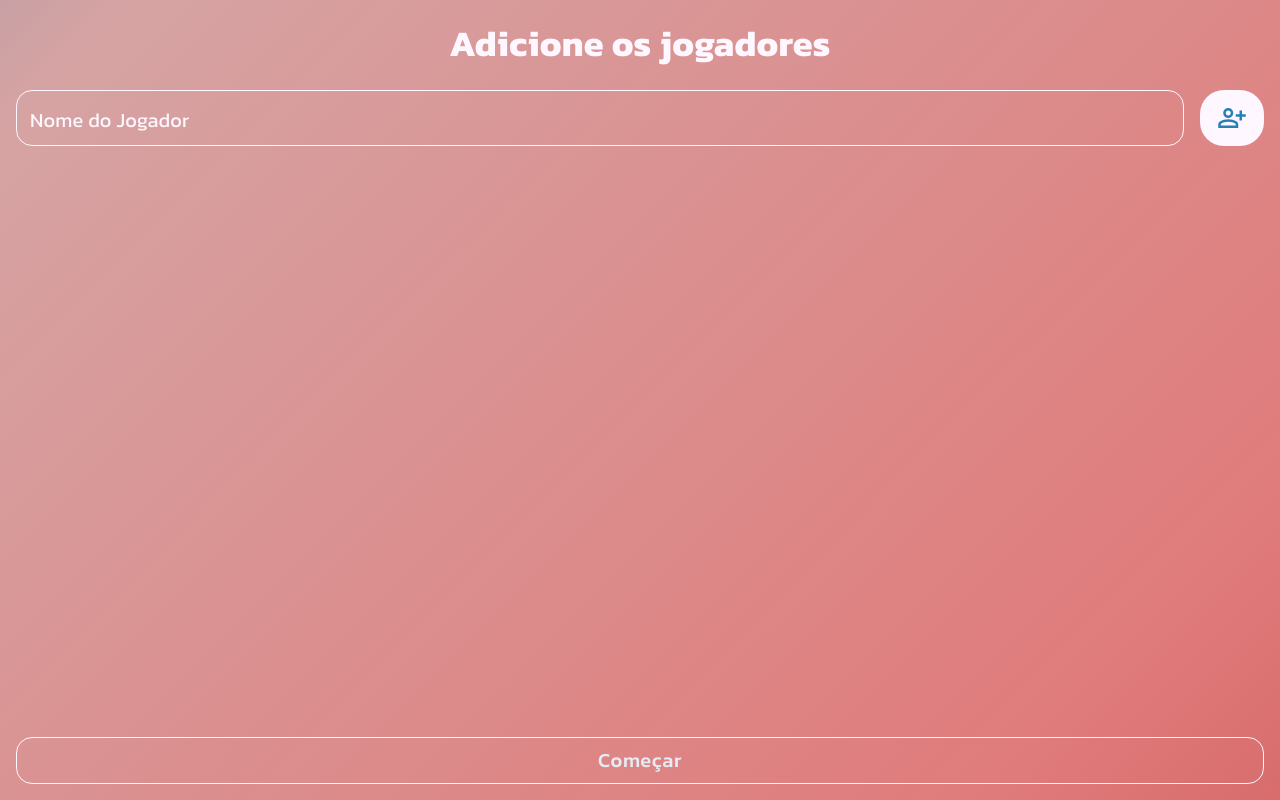
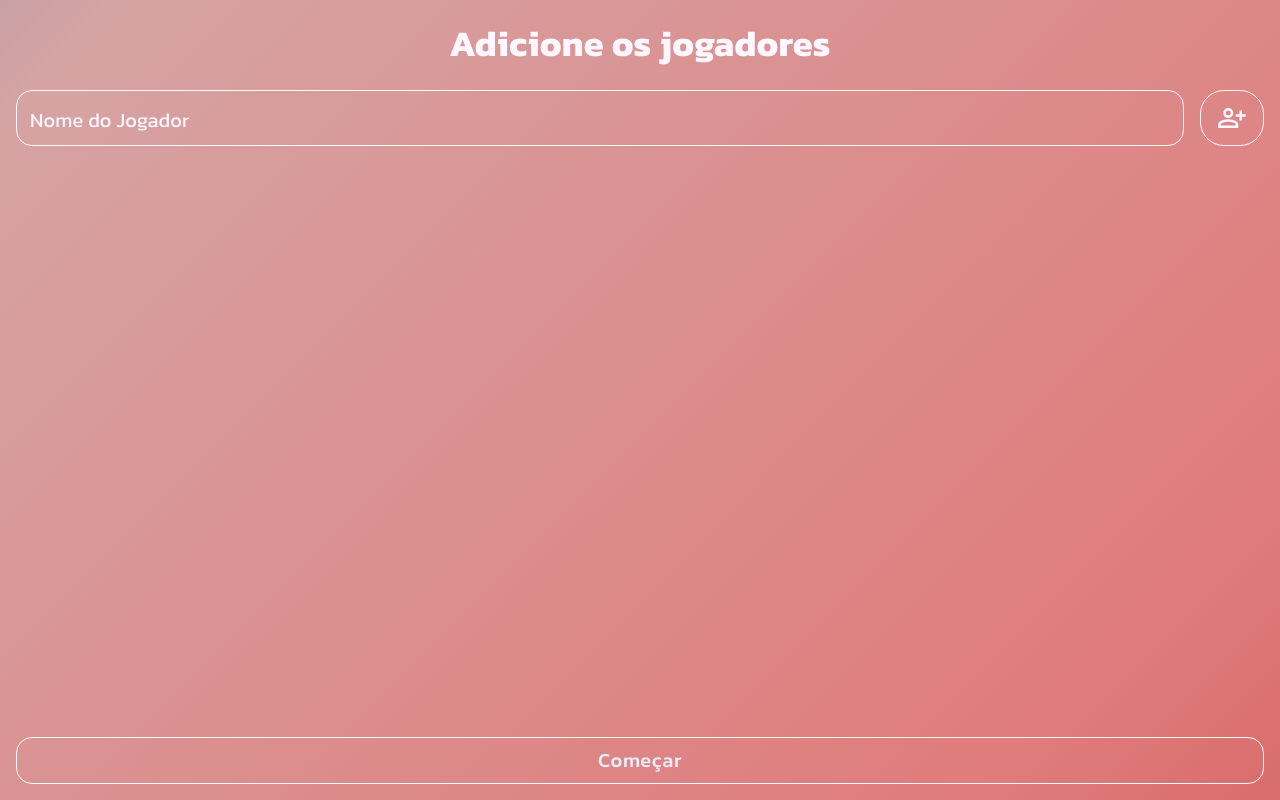
Before and after one commit to Felipe-alv-es/drink-game-app, a React (Create React App) app: page /player-selector in a window 1280 px wide. Built offline with nearby package versions, Linux system fonts and the light colour scheme.

Commit message:
chore: player selector style

```diff
--- a/src/Pages/PlayerSelector/Components/PlayerInput/PlayerInput.styles.ts
+++ b/src/Pages/PlayerSelector/Components/PlayerInput/PlayerInput.styles.ts
@@ -24,7 +24,7 @@ export const getTextFieldStyle = () => ({
 });
 
 export const getAddButtonStyle = () => ({
-  backgroundColor: "#FFF7FF",
+  borderColor: "#FFF7FF",
   color: "#2580b3",
   fontWeight: "bold",
   borderRadius: "24px",
--- a/src/Pages/PlayerSelector/Components/PlayerInput/PlayerInput.tsx
+++ b/src/Pages/PlayerSelector/Components/PlayerInput/PlayerInput.tsx
@@ -33,8 +33,9 @@ const PlayerInput = ({
           setNewPlayerName("");
         }}
         sx={getAddButtonStyle}
+        variant="outlined"
       >
-        <MdOutlinePersonAddAlt size={30} />
+        <MdOutlinePersonAddAlt size={30} color="#fff7ff" />
       </Button>
     </Box>
   );
```
